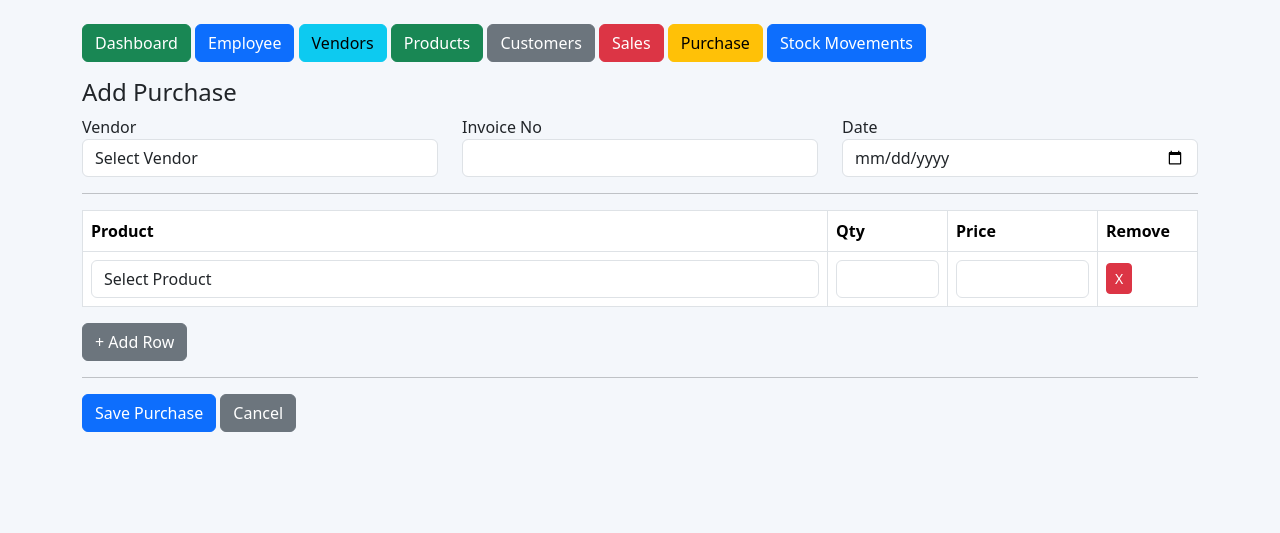
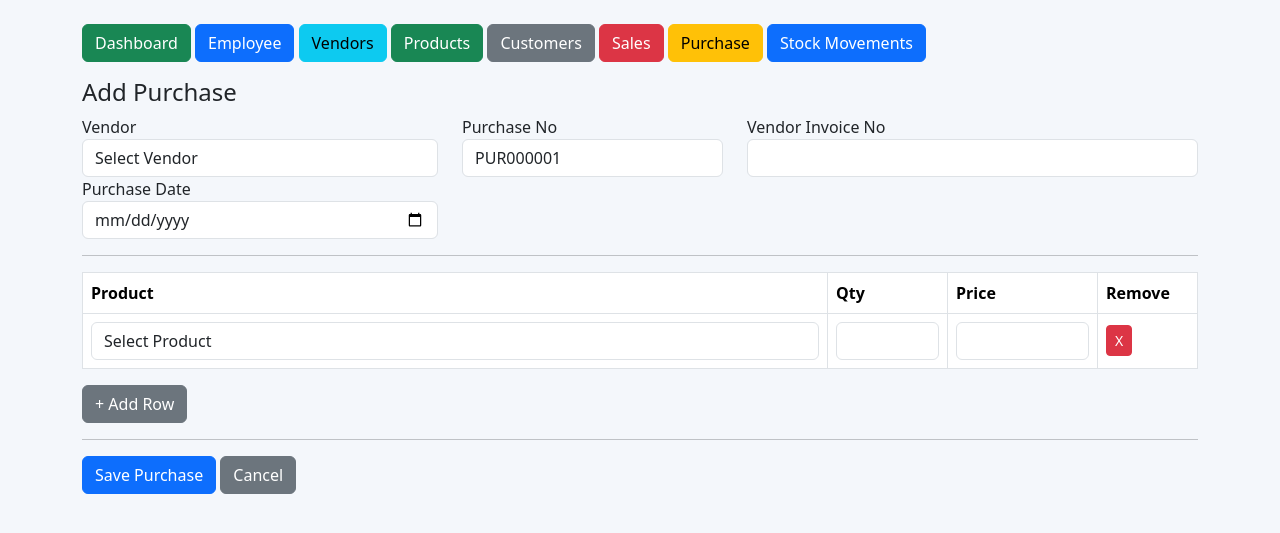
Before and after one commit to rajat1983/VERA_ERP_V1, a Flask app: page /purchases/add in a window 1280 px wide. Shown: the top 533 px of the page. Run offline with Flask 3, Linux system fonts and the light colour scheme; data that the repository does not hold is empty; some libraries are stand-ins or nearby versions.

Commit message:
Update Purchase module

```diff
--- a/controllers/purchase_controller.py
+++ b/controllers/purchase_controller.py
@@ -15,13 +15,16 @@ def list_purchases():
         purchases=purchases
     )
 
-@purchase_bp.route("/purchases/add", methods=["GET","POST"])
+@purchase_bp.route("/purchases/add", methods=["GET", "POST"])
 def add_purchase():
 
     if request.method == "POST":
 
+        # Generate Purchase Number
+        purchase_no = purchase_model.generate_purchase_number()
+
         vendor_id = request.form.get("vendor_id")
-        invoice_no = request.form.get("invoice_no")
+        vendor_invoice_no = request.form.get("vendor_invoice_no")
         purchase_date = request.form.get("purchase_date")
 
         products = request.form.getlist("product_id[]")
@@ -31,6 +34,7 @@ def add_purchase():
         items = []
 
         for i in range(len(products)):
+
             if not products[i]:
                 continue
 
@@ -41,33 +45,49 @@ def add_purchase():
                 continue
 
             items.append({
-                "product_id": products[i],
+                "product_id": int(products[i]),
                 "qty": int(qty),
                 "price": float(price)
             })
 
         if not items:
-            flash("Please add at least one product", "danger")
+            flash("Please add at least one product.", "danger")
             return redirect(url_for("purchase.add_purchase"))
 
-        purchase_model.create_purchase(
-            vendor_id,
-            invoice_no,
-            purchase_date,
-            items
-        )
+        try:
 
-        flash("Purchase added & stock updated successfully", "success")
-        return redirect(url_for("purchase.list_purchases"))
+            purchase_model.create_purchase(
+                purchase_no,
+                vendor_id,
+                vendor_invoice_no,
+                purchase_date,
+                items
+            )
 
-    #vendors = vendor_model.get_all_vendors(search, limit, offset)
+            flash("Purchase added & stock updated successfully.", "success")
+
+            return redirect(url_for("purchase.list_purchases"))
+
+        except Exception as e:
+
+            flash(f"Error: {str(e)}", "danger")
+
+            return redirect(url_for("purchase.add_purchase"))
+
+    # -------------------------
+    # GET Request
+    # -------------------------
+
     vendors = product_model.get_vendors()
     products = product_model.get_products()
+
+    purchase_no = purchase_model.generate_purchase_number()
 
     return render_template(
         "purchases/add.html",
         vendors=vendors,
-        products=products
+        products=products,
+        purchase_no=purchase_no
     )
 @purchase_bp.route("/purchases/view/<int:id>")
 def view_purchase(id):
--- a/models/purchase_model.py
+++ b/models/purchase_model.py
@@ -1,29 +1,68 @@
 from db import get_db_connection
 
-def create_purchase(vendor_id, invoice_no, purchase_date, items):
+def create_purchase(
+    purchase_no,
+    vendor_id,
+    vendor_invoice_no,
+    purchase_date,
+    items
+):
 
     conn = get_db_connection()
     cur = conn.cursor()
 
     try:
+
         subtotal = 0
 
-        # Insert purchase (draft first)
+        # Purchase Header
         cur.execute("""
-            INSERT INTO purchases(vendor_id, invoice_no, purchase_date)
-            VALUES (%s,%s,%s)
-        """, (vendor_id, invoice_no, purchase_date))
+            INSERT INTO purchases
+            (
+                purchase_no,
+                vendor_id,
+                vendor_invoice_no,
+                purchase_date
+            )
+            VALUES
+            (
+                %s,
+                %s,
+                %s,
+                %s
+            )
+        """, (
+            purchase_no,
+            vendor_id,
+            vendor_invoice_no,
+            purchase_date
+        ))
 
         purchase_id = cur.lastrowid
 
+        # Purchase Items
         for item in items:
+
             line_total = item["qty"] * item["price"]
             subtotal += line_total
 
             cur.execute("""
                 INSERT INTO purchase_items
-                (purchase_id, product_id, quantity, price, line_total)
-                VALUES (%s,%s,%s,%s,%s)
+                (
+                    purchase_id,
+                    product_id,
+                    quantity,
+                    price,
+                    line_total
+                )
+                VALUES
+                (
+                    %s,
+                    %s,
+                    %s,
+                    %s,
+                    %s
+                )
             """, (
                 purchase_id,
                 item["product_id"],
@@ -32,34 +71,66 @@ def create_purchase(vendor_id, invoice_no, purchase_date, items):
                 line_total
             ))
 
+        # Update Purchase Total
         cur.execute("""
             UPDATE purchases
-            SET subtotal=%s, total_amount=%s, status='confirmed'
+            SET
+                subtotal=%s,
+                total_amount=%s,
+                status='confirmed'
             WHERE id=%s
-        """, (subtotal, subtotal, purchase_id))
+        """, (
+            subtotal,
+            subtotal,
+            purchase_id
+        ))
 
-        # 🔥 STOCK UPDATE
+        # Update Stock
         for item in items:
+
             cur.execute("""
                 UPDATE products
                 SET stock_qty = stock_qty + %s
                 WHERE id=%s
-            """, (item["qty"], item["product_id"]))
+            """, (
+                item["qty"],
+                item["product_id"]
+            ))
 
             cur.execute("""
                 INSERT INTO stock_movements
-                (product_id, movement_type, quantity, reference_id, reference_type)
-                VALUES (%s,'purchase',%s,%s,'purchase')
-            """, (item["product_id"], item["qty"], purchase_id))
+                (
+                    product_id,
+                    movement_type,
+                    quantity,
+                    reference_id,
+                    reference_type
+                )
+                VALUES
+                (
+                    %s,
+                    'purchase',
+                    %s,
+                    %s,
+                    'purchase'
+                )
+            """, (
+                item["product_id"],
+                item["qty"],
+                purchase_id
+            ))
 
         conn.commit()
+
         return purchase_id
 
     except Exception as e:
+
         conn.rollback()
         raise e
 
     finally:
+
         cur.close()
         conn.close()
 
@@ -160,3 +231,26 @@ def delete_purchase(purchase_id):
     finally:
         cur.close()
         conn.close()
+def generate_purchase_number():
+
+    conn = get_db_connection()
+    cur = conn.cursor()
+
+    cur.execute("""
+        SELECT MAX(id) AS last_id
+        FROM purchases
+    """)
+
+    row = cur.fetchone()
+
+    next_id = 1
+
+    if row and row["last_id"]:
+        next_id = row["last_id"] + 1
+
+    purchase_no = f"PUR{next_id:06d}"
+
+    cur.close()
+    conn.close()
+
+    return purchase_no
--- a/templates/purchases/add.html
+++ b/templates/purchases/add.html
@@ -16,15 +16,33 @@
     </select>
   </div>
 
-  <div class="col-md-4">
-    <label>Invoice No</label>
-    <input type="text" name="invoice_no" class="form-control" required>
-  </div>
+  <div class="col-md-3">
+        <label>Purchase No</label>
+        <input
+            type="text"
+            name="purchase_no"
+            class="form-control"
+            value="{{ purchase_no }}"
+            readonly>
+    </div>
+
+    <div class="col-md-5">
+        <label>Vendor Invoice No</label>
+        <input
+            type="text"
+            name="vendor_invoice_no"
+            class="form-control"
+            required>
+    </div>
 
   <div class="col-md-4">
-    <label>Date</label>
-    <input type="date" name="purchase_date" class="form-control" required>
-  </div>
+        <label>Purchase Date</label>
+        <input
+            type="date"
+            name="purchase_date"
+            class="form-control"
+            required>
+    </div>
 </div>
 
 <hr>
--- a/templates/purchases/list.html
+++ b/templates/purchases/list.html
@@ -27,7 +27,7 @@
     <tr>
       <td>{{ p.id }}</td>
       <td>{{ p.vendor_name }}</td>
-      <td>{{ p.invoice_no }}</td>
+      <td>{{ p.vendor_invoice_no }}</td>
       <td>{{ p.purchase_date }}</td>
       <td>₹ {{ "%.2f"|format(p.total_amount) }}</td>
       <td>
--- a/templates/purchases/view.html
+++ b/templates/purchases/view.html
@@ -13,7 +13,7 @@
         <strong>Vendor:</strong> {{ purchase.vendor_name }}
       </div>
       <div class="col-md-4">
-        <strong>Invoice No:</strong> {{ purchase.invoice_no }}
+        <strong>Invoice No:</strong> {{ purchase.vendor_invoice_no }}
       </div>
       <div class="col-md-4">
         <strong>Date:</strong> {{ purchase.purchase_date }}
```
